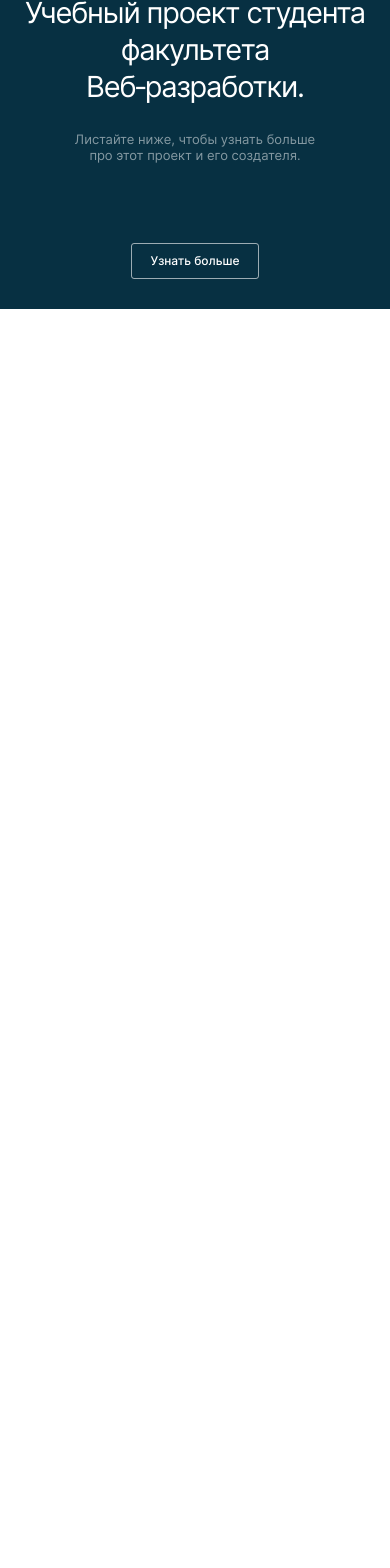
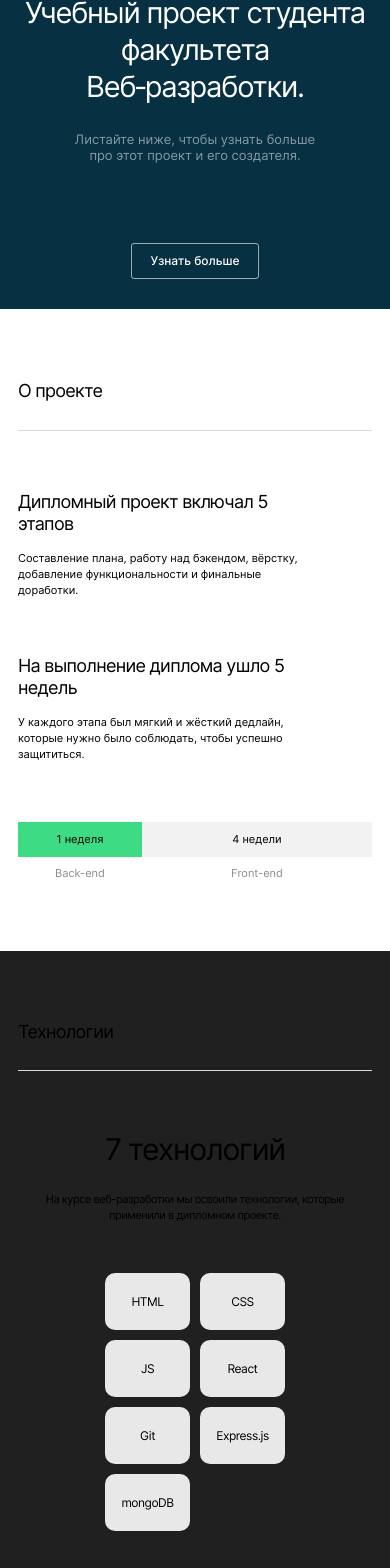
Before and after one commit to AlexanderLoginov713/movies-explorer-frontend, a React (Create React App) app: page / in a window 390 px wide. Shown: the part 401-1969 px from the top of the page. Before the commit the page ends 844 px from the top, so only its background shows below. Built offline with nearby package versions, Linux system fonts and the light colour scheme.

Commit message:
feature: add AboutProject and Techs components

```diff
--- /dev/null
+++ b/src/components/Main/AboutProject/AboutProject.css
@@ -0,0 +1,202 @@
+.about-project {
+  background-color: #FFFFFF;
+  display: flex;
+  flex-direction: column;
+  align-items: center;
+  width: 100%;
+}
+
+.about-project__container {
+  max-width: 1280px;
+  width: 100%;
+  padding: 110px 70px;
+  display: flex;
+  justify-content: space-between;
+  box-sizing: border-box;
+  align-items: flex-start;
+  flex-direction: column;
+}
+
+.about-project__title {
+  margin: 0;
+  font-weight: 400;
+  font-size: 22px;
+  line-height: 1.23;
+  letter-spacing: -0.04em;
+  border-bottom: 1px solid #dadada;
+  padding-bottom: 23px;
+  width: 100%;
+}
+
+.about-project__definition-list {
+  display: flex;
+  width: 100%;
+  list-style: none;
+  margin: 0;
+  box-sizing: border-box;
+  padding: 70px 0 97px;
+  gap: 40px;
+}
+
+.about-project__definition-title {
+  margin: 0;
+  font-weight: 400;
+  font-size: 20px;
+  line-height: 1.2;
+  letter-spacing: -0.04em;
+}
+
+.about-project__definition-item {
+  max-width: 550px;
+}
+
+.about-project__definition-description {
+  font-weight: 400;
+  font-size: 14px;
+  line-height: 1.43;
+  margin-top: 26px;
+}
+
+.about-project__backend {
+  display: flex;
+  flex-direction: column;
+  width: 20%;
+  align-items: center;
+  gap: 15px;
+}
+
+.about-project__frontend {
+  display: flex;
+  flex-direction: column;
+  align-items: center;
+  gap: 15px;
+  flex-grow: 1;
+}
+
+.about-project__scheme {
+  display: flex;
+  width: 100%;
+}
+
+.about-project__frontend-duration {
+  text-align: center;
+  width: 100%;
+  padding: 9px 0;
+  box-sizing: border-box;
+  font-weight: 400;
+  font-size: 14px;
+  line-height: 1.21;
+  background-color: #F2F2F2;
+}
+
+.about-project__backend-duration {
+  text-align: center;
+  width: 100%;
+  padding: 9px 0;
+  box-sizing: border-box;
+  font-weight: 400;
+  font-size: 14px;
+  line-height: 1.21;
+  color: #000;
+  background-color: #3ddc84;
+}
+
+.about-project__scheme-title {
+  margin: 0;
+  font-weight: 500;
+  font-size: 14px;
+  line-height: 1.21;
+  color: #8b8b8b;
+}
+
+@media screen and (max-width: 768px) {
+  .about-project__container {
+    padding: 90px 50px;
+  }
+
+  .about-project__definition-description {
+    font-size: 12px;
+    line-height: 1.5;
+    margin-top: 22px;
+  }
+
+  .about-project__definition-item {
+    max-width: 319px;
+  }
+
+  .about-project__definition-list {
+    padding-bottom: 81px;
+    gap: 30px;
+  }
+
+
+  .about-project__scheme-title {
+    font-weight: 400;
+  }
+
+  .about-project__backend {
+    width: 21%;
+  }
+
+}
+
+@media screen and (max-width: 400px) {
+  .about-project__container {
+    padding: 71px 18px;
+  }
+
+  .about-project__title {
+    font-size: 18px;
+    line-height: 1.22;
+    letter-spacing: -0.04em;
+    padding-bottom: 28px;
+  }
+
+  .about-project__definition-item {
+    max-width: 284px;
+  }
+
+  .about-project__definition-list {
+    flex-direction: column;
+    padding: 60px 0 48px;
+    gap: 45px;
+  }
+
+  .about-project__definition-title {
+    font-size: 18px;
+    line-height: 1.22;
+  }
+
+  .about-project__definition-description {
+    font-size: 11px;
+    line-height: 1.45;
+    margin-top: 16px;
+  }
+
+  .about-project__backend-duration {
+    font-size: 11px;
+    line-height: 1.18;
+    padding: 11px 0;
+  }
+
+  .about-project__frontend-duration {
+    font-size: 11px;
+    line-height: 1.18;
+    padding: 11px 0;
+  }
+
+  .about-project__scheme-title {
+    font-weight: 400;
+    font-size: 11px;
+    line-height: 1.18;
+  }
+
+  .about-project__backend {
+    width: 35%;
+    gap: 10px;
+  }
+
+  .about-project__frontend {
+    gap: 10px;
+  }
+}
--- /dev/null
+++ b/src/components/Main/AboutProject/AboutProject.jsx
@@ -0,0 +1,43 @@
+import React from "react";
+import './AboutProject.css';
+
+export default function AboutProject() {
+  return (
+    <section className="about-project">
+      <div className="about-project__container">
+        <h2 className="about-project__title">О проекте</h2>
+        <ul className="about-project__definition-list">
+          <li className="about-project__definition-item">
+            <h3 className="about-project__definition-title">
+              Дипломный проект включал 5 этапов
+            </h3>
+            <p className="about-project__definition-description">
+              Составление плана, работу над бэкендом, вёрстку, добавление
+              функциональности и финальные доработки.
+            </p>
+          </li>
+
+          <li className="about-project__definition-item">
+            <h3 className="about-project__definition-title">
+              На выполнение диплома ушло 5 недель
+            </h3>
+            <p className="about-project__definition-description">
+              У каждого этапа был мягкий и жёсткий дедлайн, которые нужно было
+              соблюдать, чтобы успешно защититься.
+            </p>
+          </li>
+        </ul>
+        <div className="about-project__scheme">
+          <div className="about-project__backend">
+            <span className="about-project__backend-duration">1 неделя</span>
+            <span className="about-project__scheme-title">Back-end</span>
+          </div>
+          <div className="about-project__frontend">
+            <span className="about-project__frontend-duration">4 недели</span>
+            <span className="about-project__scheme-title">Front-end</span>
+          </div>
+        </div>
+      </div>
+    </section>
+  );
+}
--- a/src/components/Main/Main.jsx
+++ b/src/components/Main/Main.jsx
@@ -1,11 +1,15 @@
 import React from "react";
 import './Main.css';
 import Promo from './Promo/Promo';
+import AboutProject from "./AboutProject/AboutProject";
+import Techs from "./Techs/Techs";
 
 export default function Main() {
   return (
     <main className="main">
       <Promo />
+      <AboutProject />
+      <Techs />
     </main>
   );
 }
--- /dev/null
+++ b/src/components/Main/Techs/Techs.css
@@ -0,0 +1,133 @@
+.techs {
+  background-color: #F5F5F5;
+  display: flex;
+  flex-direction: column;
+  align-items: center;
+  width: 100%;
+}
+
+.techs__container {
+  max-width: 1280px;
+  width: 100%;
+  padding: 100px 70px;
+  display: flex;
+  box-sizing: border-box;
+  align-items: center;
+  flex-direction: column;
+}
+
+.techs__title {
+  margin: 0;
+  font-weight: 400;
+  font-size: 22px;
+  line-height: 1.23;
+  letter-spacing: -0.04em;
+  border-bottom: 1px solid #dadada;
+  padding-bottom: 22px;
+  width: 100%;
+  box-sizing: border-box;
+}
+
+.techs__main {
+  margin: 90px 0 0;
+  font-weight: 400;
+  font-size: 50px;
+  line-height: 1.16;
+  letter-spacing: -0.04em;
+}
+
+.techs__article {
+  font-weight: 400;
+  font-size: 14px;
+  line-height: 1.43;
+  text-align: center;
+  letter-spacing: -0.04em;
+  max-width: 460px;
+  margin: 26px 0 0;
+}
+
+.techs__list {
+  display: grid;
+  grid-template-columns: repeat(auto-fit, minmax(90px, 1fr));
+  justify-content: center;
+  max-width: 700px;
+  width: 100%;
+  list-style: none;
+  padding: 0;
+  margin: 100px 0 0;
+  gap: 10px;
+}
+
+.techs__list-item {
+  background-color: #E8E8E8;
+  border-radius: 10px;
+}
+
+.techs__list-name {
+  margin: 0;
+  padding: 21px 0;
+  text-align: center;
+  font-weight: 400;
+  font-size: 14px;
+  line-height: 1.21;
+  letter-spacing: -0.04em;
+}
+
+@media screen and (max-width: 768px) {
+  .techs__container {
+    padding: 90px 50px;
+  }
+
+  .techs__main {
+    margin-top: 80px;
+  }
+
+  .techs__article {
+    font-size: 12px;
+    line-height: 1.5;
+    margin: 22px 0 0;
+  }
+
+  .techs__list {
+    margin-top: 83px;
+    grid-template-columns: repeat(auto-fill, minmax(84px, 1fr));
+  }
+
+  .techs__list-name {
+    font-size: 12px;
+    line-height: 1.25;
+  }
+}
+
+@media screen and (max-width: 400px) {
+  .techs {
+    background-color: #202020;
+  }
+
+  .techs__container {
+    padding: 70px 18px;
+  }
+
+  .techs__title {
+    font-size: 18px;
+    line-height: 1.22;
+    padding-bottom: 27px;
+  }
+
+  .techs__main {
+    margin-top: 60px;
+    font-size: 30px;
+    line-height: 1.2;
+  }
+
+  .techs__article {
+    font-size: 11px;
+    line-height: 1.45;
+    margin-top: 25px;
+  }
+
+  .techs__list {
+    margin-top: 49px;
+    max-width: 180px;
+  }
+}
--- /dev/null
+++ b/src/components/Main/Techs/Techs.jsx
@@ -0,0 +1,40 @@
+import React from "react";
+import './Techs.css';
+
+export default function Techs() {
+  return (
+    <section className="techs">
+      <div className="techs__container">
+        <h2 className="techs__title">Технологии</h2>
+        <h3 className="techs__main">7 технологий</h3>
+        <p className="techs__article">
+          На курсе веб-разработки мы освоили технологии, которые применили в
+          дипломном проекте.
+        </p>
+        <ul className="techs__list">
+          <li className="techs__list-item">
+            <p className="techs__list-name">HTML</p>
+          </li>
+          <li className="techs__list-item">
+            <p className="techs__list-name">CSS</p>
+          </li>
+          <li className="techs__list-item">
+            <p className="techs__list-name">JS</p>
+          </li>
+          <li className="techs__list-item">
+            <p className="techs__list-name">React</p>
+          </li>
+          <li className="techs__list-item">
+            <p className="techs__list-name">Git</p>
+          </li>
+          <li className="techs__list-item">
+            <p className="techs__list-name">Express.js</p>
+          </li>
+          <li className="techs__list-item">
+            <p className="techs__list-name">mongoDB</p>
+          </li>
+        </ul>
+      </div>
+    </section>
+  );
+}
```
